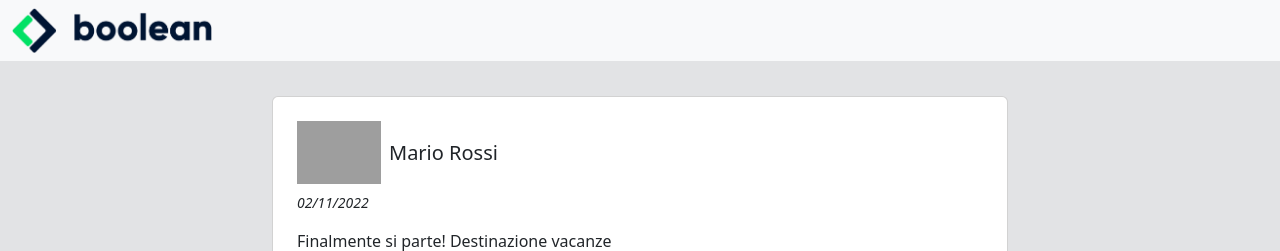
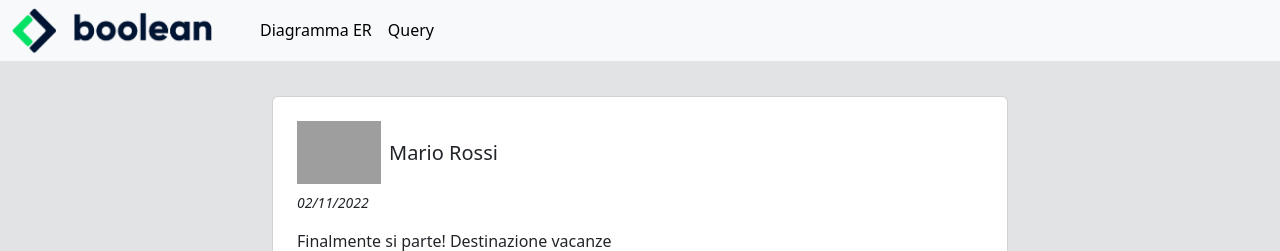
Before and after one commit to GiuseppeVartuli/social-platform, a PHP site: page / in a window 1280 px wide. Shown: the top 251 px of the page. Run offline with PHP 8.4, Linux system fonts and the light colour scheme; grey boxes are pictures that could not be loaded.

Commit message:
added page Diagramma ER and Query

```diff
--- a/index.php
+++ b/index.php
@@ -22,12 +22,22 @@ require_once __DIR__ . '/database/db.php';
 
 <body class="bg-secondary-subtle">
     <header>
-    <nav class="navbar bg-body-tertiary fixed-top ">
-  <div class="container-fluid">
-    <img width="200px;" src="./assests/img/logo.png" alt="logo_boolean">
 
-  </div>
-</nav>
+        <nav class="navbar navbar-expand-lg bg-body-tertiary fixed-top">
+        <div class="container-fluid">
+        <img width="200px;" src="./assests/img/logo.png" alt="logo_boolean">
+            <button class="navbar-toggler" type="button" data-bs-toggle="collapse" data-bs-target="#navbarNavAltMarkup" aria-controls="navbarNavAltMarkup" aria-expanded="false" aria-label="Toggle navigation">
+            <span class="navbar-toggler-icon"></span>
+            </button>
+            <div class="collapse navbar-collapse" id="navbarNavAltMarkup">
+            <div class="navbar-nav">
+                <a class="nav-link active ps-5" aria-current="page" href="./Diagramma ER/index.html">Diagramma ER</a>
+                <a class="nav-link active" href="./Query/index.php">Query</a>
+
+            </div>
+            </div>
+        </div>
+        </nav>
     </header>
     <main>
         <div class="container">
```
